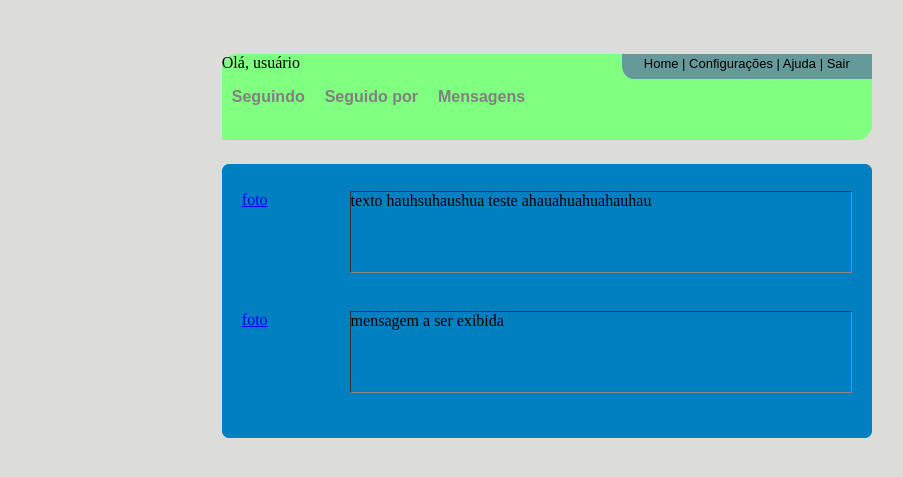
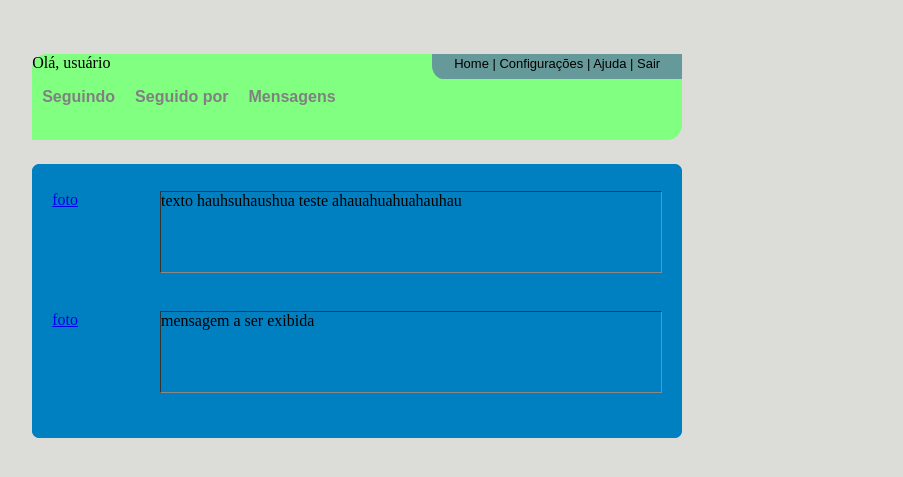
Before and after one commit to rodrigogbranco/rettiwt, a PHP site: the page made by templates/pagina/home.html in a window 1280 px wide. Shown: the top 477 px of the page, without its empty margins (39-942 px from the left). Run offline with PHP 8.4, Linux system fonts and the light colour scheme; the template is opened without the code that fills it, so the values that code supplies are empty.

Commit message:
css alterado

```diff
--- a/templates/theme/theme.css
+++ b/templates/theme/theme.css
@@ -223,8 +223,7 @@ body
 
 #container
 {
-	margin-left: 20%;
-	margin-right: 20%;
+	margin-left: 5%;
 }
 
 #welcome
@@ -278,6 +277,7 @@ body
 {
 	background-image: url('image/bordertop.png');
 	background-repeat: no-repeat;
+    width: 650px;
 	/* sera trocado por uma figura com borda arredondada */
 }
 
@@ -291,7 +291,7 @@ body
 
 .msg {
 	height: 100px;
-	/*width: 610px;*/
+	/*width: 500px;*/
 	padding: 10px 20px;
 }
 
@@ -314,6 +314,7 @@ body
 {
 	background-image: url('image/borderbottom.png');
 	background-repeat: no-repeat;
+    width: 650px;
 	/* sera trocado por uma figura com borda arredondada */
 }
 
```
